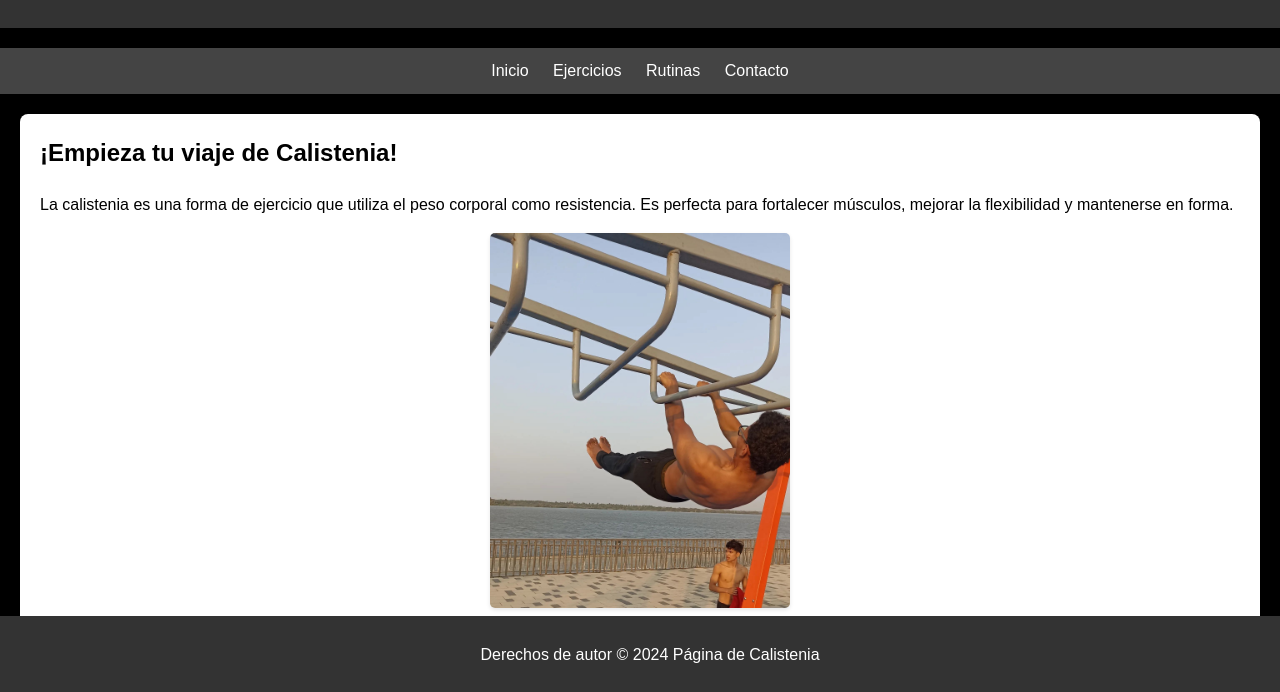
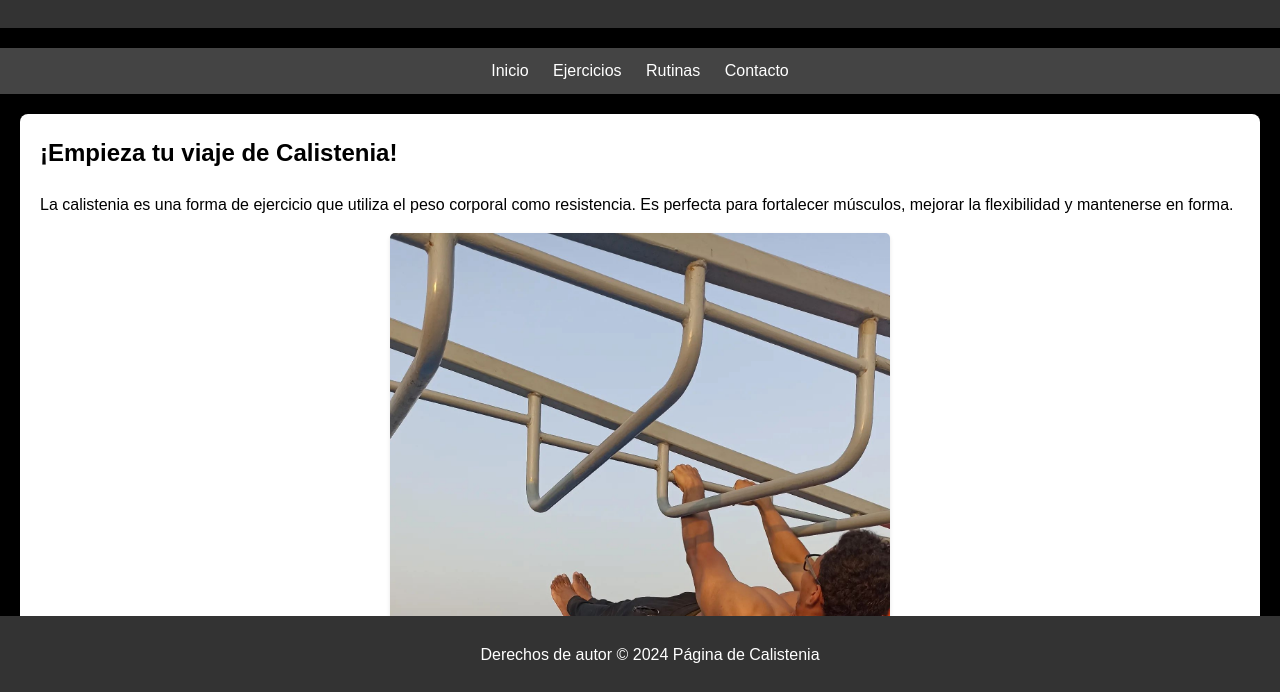
Before and after one commit to Jhacksy/calisteniaguia, a plain HTML site: page index.html in a window 1280 px wide. Shown: the part 106-798 px from the top of the page. Drawn offline with Linux system fonts and the light colour scheme.

Commit message:
Update index.html

```diff
--- a/index.html
+++ b/index.html
@@ -7,7 +7,7 @@
     <link rel="icon" href="favicon.ico" type="image/x-icon">
     <style>
          img {
-              width: 300px;
+              width: 500px;
               height: auto;
          }
          body {
```
